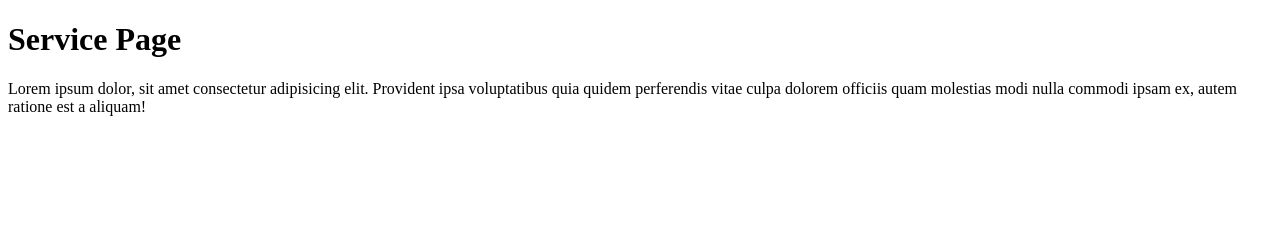
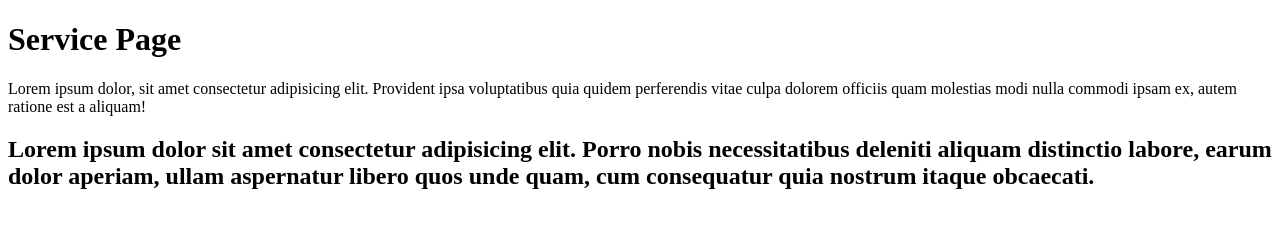
Before and after one commit to uwingabirejoselyne/Gym-Git-Exercise-Solutions, a plain HTML site: page services.html in a window 1280 px wide. Drawn offline with Linux system fonts and the light colour scheme.

Commit message:
some Change

```diff
--- a/services.html
+++ b/services.html
@@ -9,5 +9,6 @@
 <body>
     <h1> Service Page</h1>
     <p>Lorem ipsum dolor, sit amet consectetur adipisicing elit. Provident ipsa voluptatibus quia quidem perferendis vitae culpa dolorem officiis quam molestias modi nulla commodi ipsam ex, autem ratione est a aliquam!</p>
+    <h2>Lorem ipsum dolor sit amet consectetur adipisicing elit. Porro nobis necessitatibus deleniti aliquam distinctio labore, earum dolor aperiam, ullam aspernatur libero quos unde quam, cum consequatur quia nostrum itaque obcaecati.</h2>
 </body>
 </html>
```
